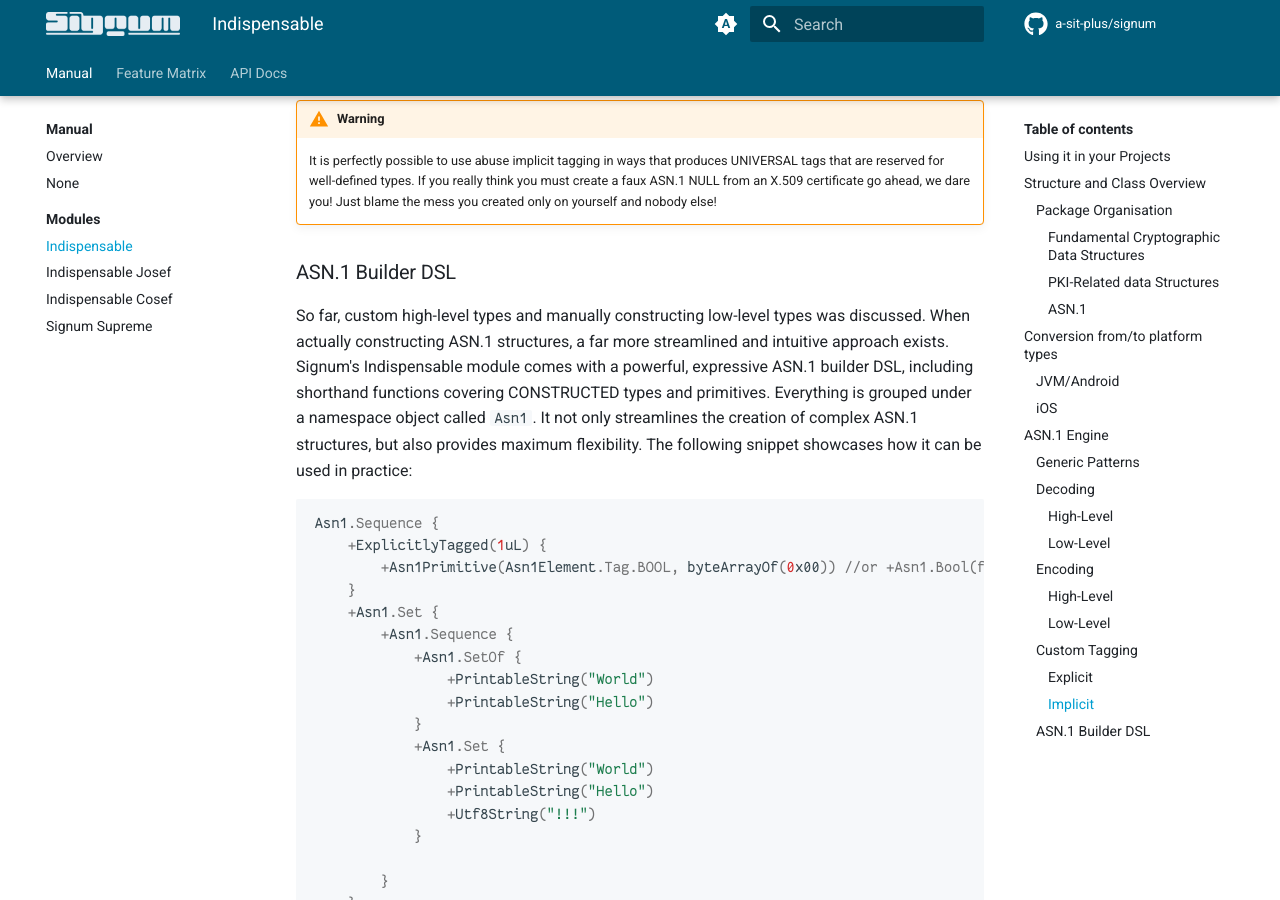
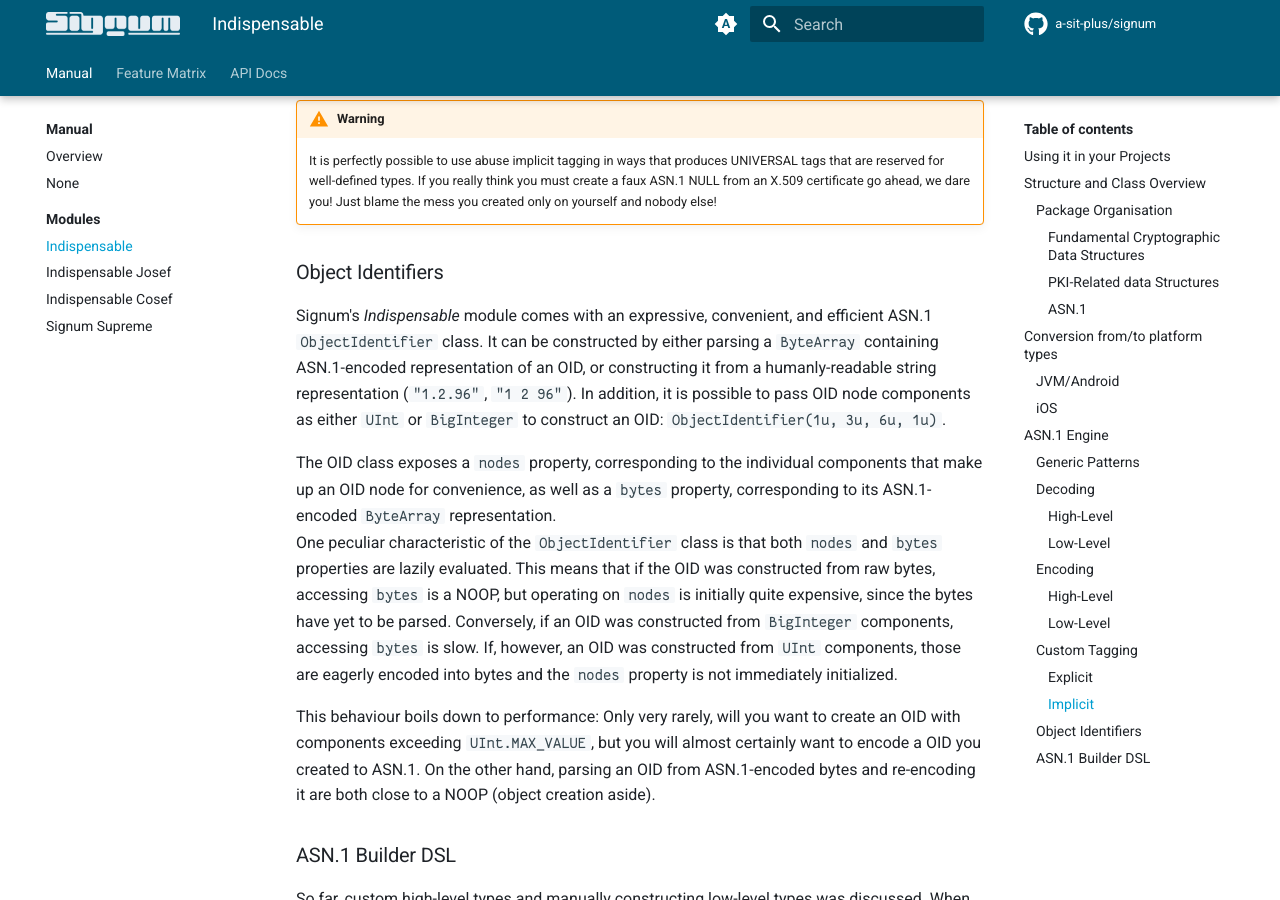
Before and after one commit to a-sit-plus/signum, an MkDocs documentation site: the page built from docs/docs/indispensable.md, in a window 1280 px wide and 900 px high, scrolled down 11473 px. Built offline with MkDocs 1.6.1 and Material for MkDocs 9.7.7, drawn with Linux system fonts in a browser that asks for light colours; comment, search, counter and statistics services are not loaded.

Commit message:
add OID section to manual

```diff
--- a/docs/docs/indispensable.md
+++ b/docs/docs/indispensable.md
@@ -342,6 +342,25 @@ Asn1.Sequence { +Asn1.Int(42) } withImplicitTag (0x5EUL without CONSTRUCTED)
     Just blame the mess you created only on yourself and nobody else!
 
 
+### Object Identifiers
+Signum's _Indispensable_ module comes with an expressive, convenient, and efficient ASN.1 `ObjectIdentifier` class.
+It can be constructed by either parsing a `ByteArray` containing ASN.1-encoded representation of an OID,
+or constructing it from a humanly-readable string representation (`"1.2.96"`, `"1 2 96"`).
+In addition, it is possible to pass OID node components as either `UInt` or `BigInteger` to construct an OID: `ObjectIdentifier(1u, 3u, 6u, 1u)`.
+
+The OID class exposes a `nodes` property, corresponding to the individual components that make up an OID node for convenience,
+as well as a `bytes` property, corresponding to its ASN.1-encoded `ByteArray` representation.
+One peculiar characteristic of the `ObjectIdentifier` class is that both `nodes` and `bytes` properties are lazily evaluated.
+This means that if the OID was constructed from raw bytes, accessing `bytes` is a NOOP, but operating on `nodes` is initially
+quite expensive, since the bytes have yet to be parsed.
+Conversely, if an OID was constructed from `BigInteger` components, accessing `bytes` is slow.
+If, however, an OID was constructed from `UInt` components, those are eagerly encoded into bytes and the `nodes` property
+is not immediately initialized.
+
+This behaviour boils down to performance: Only very rarely, will you want to create an OID with components exceeding `UInt.MAX_VALUE`,
+but you will almost certainly want to encode a OID you created to ASN.1.
+On the other hand, parsing an OID from ASN.1-encoded bytes and re-encoding it are both close to a NOOP (object creation aside).
+
 ### ASN.1 Builder DSL
 So far, custom high-level types and manually constructing low-level types was discussed.
 When actually constructing ASN.1 structures, a far more streamlined and intuitive approach exists.
```
